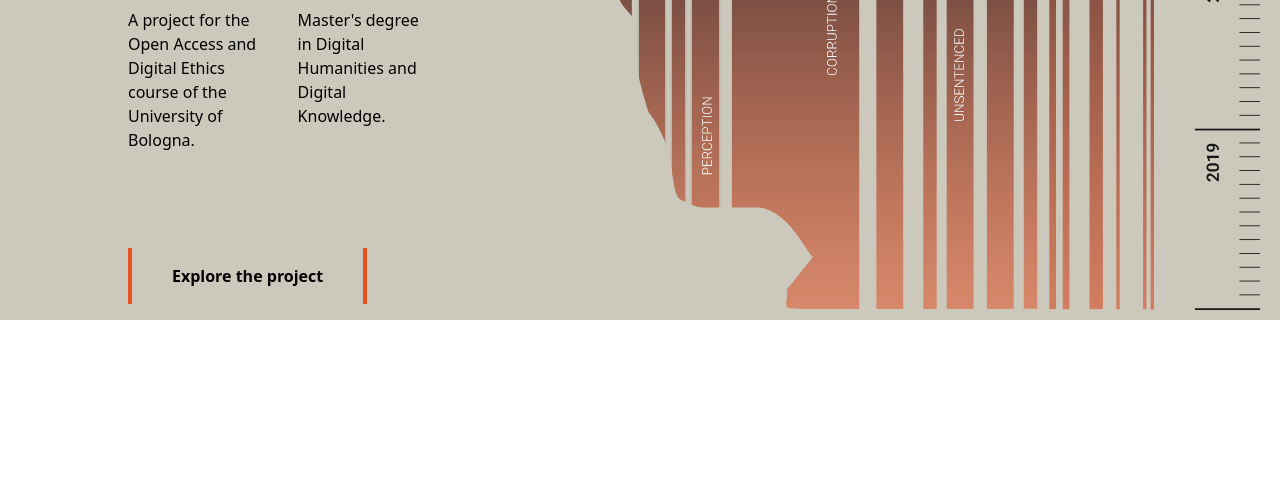
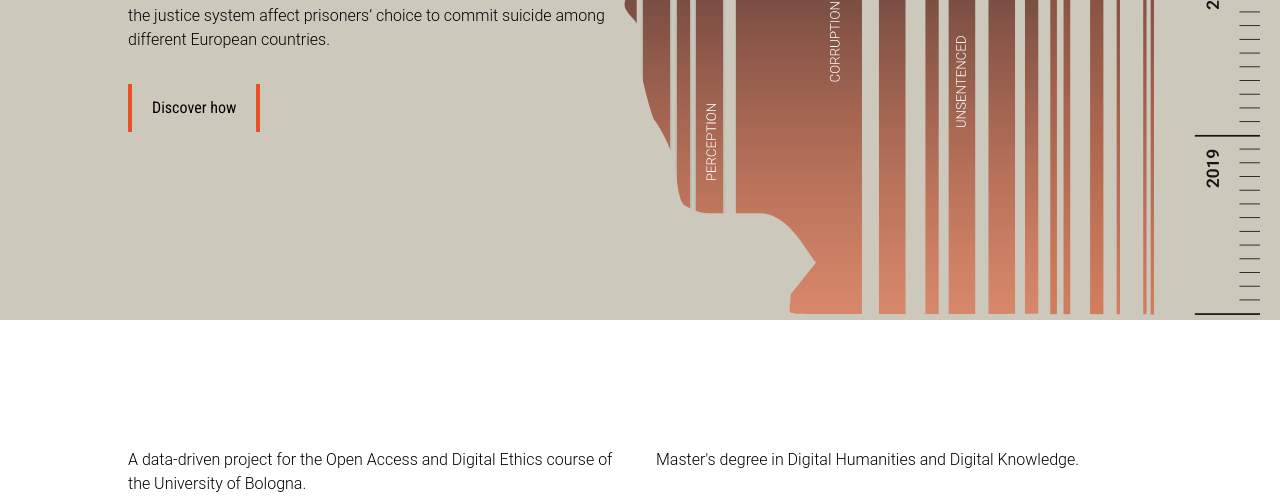
Before and after one commit to Prisoner-s-Dilemma/OpenAccess-DigitalEthics-ProjectMaterial, a plain HTML site: page index.html in a window 1280 px wide. Shown: the part 480-976 px from the top of the page. Before the commit the page ends 800 px from the top, so only its background shows below. Drawn offline with nearby package versions, Linux system fonts and the light colour scheme.

Commit message:
update hero-section

```diff
--- a/assets/style.css
+++ b/assets/style.css
@@ -1,3 +1,11 @@
+body {
+    font-family: 'Roboto', sans-serif;
+}
+
+.roboto-condensed {
+    font-family: 'Roboto Condensed', sans-serif;
+}
+
 #timeline {
     animation: timeline 2s ease-in-out 1 forwards;
 }
--- a/index.html
+++ b/index.html
@@ -6,6 +6,10 @@
   <meta content="width=device-width, initial-scale=1.0" name="viewport">
   <title>Prisoners Dilemma</title>
 
+    <!-- Font -->
+    <link rel="preconnect" href="https://fonts.googleapis.com">
+    <link rel="preconnect" href="https://fonts.gstatic.com" crossorigin>
+    <link href="https://fonts.googleapis.com/css2?family=Roboto+Condensed:ital,wght@0,300;0,400;0,700;1,300;1,400;1,700&display=swap" rel="stylesheet">
     <!-- CSS File -->
     <link href="assets/style.css" rel="stylesheet">
 
@@ -20,7 +24,7 @@
 </head>
 <body class="h-[100vh] w-[100vw]">
 
-    <header class="fixed w-[100%] border-b-2 border-[#161616]">
+    <header class="fixed w-[100%]  z-10 backdrop-blur-3xl">
         <nav class="px-6 py-4 h-[60px]">
             <div id="nav-h-container" class="flex flex-row items-center justify-between">
                 <div>
@@ -49,31 +53,27 @@
         </nav>
     </header>
 
+
+
+    <!--HERO SECTION-->
     <div id="site-banner" class="w-[100%] h-[100vh] bg-[#CCC8BC] flex flex-row items-center overflow-hidden">
-        <div id="banner-left" class="w-1/2 pl-[10%]">
-            <div class="flex flex-col space-y-24">
-                <div id="banner-text-container" class="flex flex-col space-y-4">
-                    <h1 id="title" class="text-9xl font-semibold tracking-tight">Prisoners'</br>Dilemma</h1>
-                    <div id="banner-grid-text-block" class="flex flex-col w-3/5 space-y-8">
-                        <p>
-                            Discover if and how life conditions in prison, governments expenditures in prisons and law sector, and corruption and perception of the justice system affect prisoners’ choice to commit suicide among different European countries.
+        <div id="banner-left" class="w-1/2 pl-[10%] pt-[80px] pb-[5px]">
+            <div class="flex flex-col space-y-8">
+                <div id="banner-text-container" class="flex flex-col space-y-1">
+                    <h1 id="title" class="roboto-condensed text-8xl font-semibold tracking-[-0.03em]">Prisoners'</br><span class="">Dilemma</span></h1>
+                    <div id="banner-grid-text-block" class="flex flex-col space-y-2">
+                        <p class="font-light">
+                            Life conditions, governments expenditures, corruption and perception of the justice system affect prisoners’ choice to commit suicide among different European countries.
                         </p>
-                        <div class="flex flex-row space-x-8">
-                            <p class="w-1/2">
-                                A project for the Open Access and Digital Ethics course of the University of Bologna.
-                            </p>
-                            <p class="w-1/2">
-                                Master's degree in Digital Humanities and Digital Knowledge.
-                            </p>
-                        </div>
+
                     </div>
                 </div>
-                <button id="banner-btn" class=" box-border w-[fit-content] px-10 py-[calc(0.75rem+4px)] border-l-4 border-r-4 border-[#E95122] font-semibold hover:px-[calc(2.5rem+4px)] hover:py-3 hover:border-l-0 hover:border-r-0 hover:border-t-4 hover:border-b-4 transition-all ease-out">
-                    Explore the project
+                <button id="banner-btn" class="roboto-condensed font-medium box-border w-[fit-content] px-5 py-3 border-l-4 border-r-4 border-[#E95122] hover:bg-[#E95122] transition-all ease-out duration-[400ms]">
+                    Discover how
                 </button>
             </div>
         </div>
-        <div id="banner-right" class="flex flex-row h-[100%] w-1/2 pt-[70px] pb-[10px] justify-end space-x-10 pr-[20px]">
+        <div id="banner-right" class="flex flex-row h-[100%] w-1/2 pt-[80px] pb-[5px] justify-end space-x-10 pr-[20px]">
                 <img id="prisoner-illustration" class="h-[100%] object-cover " src="./assets/imgs/Prisoner_illustration2.svg">
                 <img id="timeline" class="h-[100%] object-cover" src="./assets/imgs/timeline2.svg">
 
@@ -81,6 +81,17 @@
         </div>
     </div>
 
+    <main class="mx-[10%] pt-[10%]">
+        <div class="flex flex-row space-x-8">
+            <p class="w-1/2 font-light">
+                A data-driven project for the Open Access and Digital Ethics course of the University of Bologna.
+            </p>
+            <p class="w-1/2 font-light">
+                Master's degree in Digital Humanities and Digital Knowledge.
+            </p>
+        </div>
+    </main>
+
 
 
 
```
